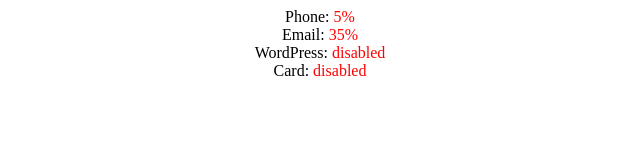
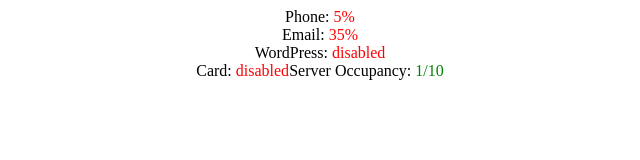
Before and after one commit to Bwz72829191/b, a plain HTML site: page power/index.html in a window 1280 px wide. Shown: the whole page, without its empty margins (320-960 px from the left). Drawn offline with Linux system fonts and the light colour scheme.

Commit message:
Update index.html

```diff
--- a/power/index.html
+++ b/power/index.html
@@ -4,7 +4,7 @@
 			</head>
 			<body>
 				<center>
-				Phone: <font color="red">5%</font><br/>Email: <font color="red">35%</font><br/>WordPress: <font color="red">disabled</font><br/>Card: <font color="red">disabled</font><br/>
+				Phone: <font color="red">5%</font><br/>Email: <font color="red">35%</font><br/>WordPress: <font color="red">disabled</font><br/>Card: <font color="red">disabled</font>Server Occupancy: <font color="green">1/10</font><br/>
 				</center>
                  </body>
 				</html>
```
